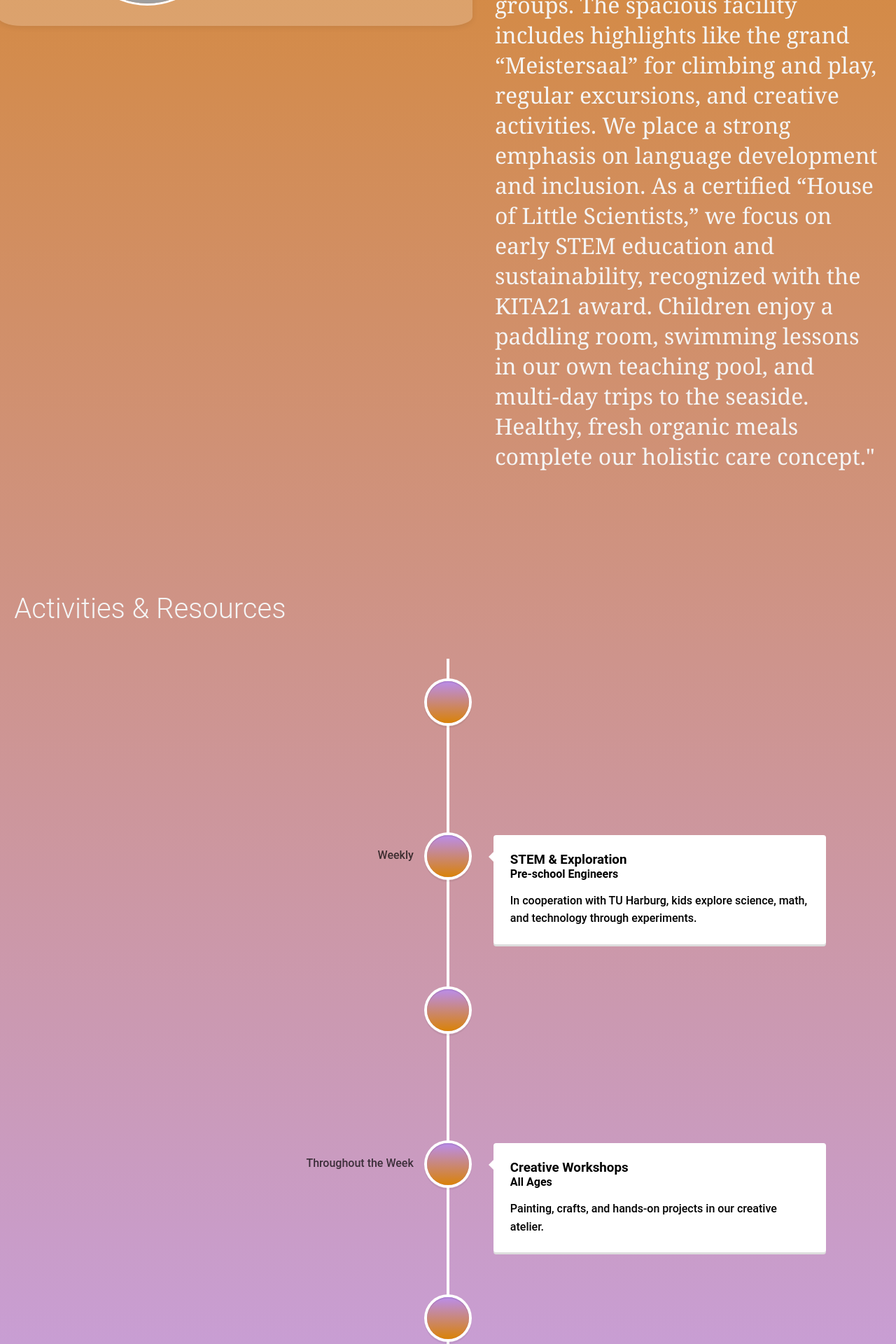
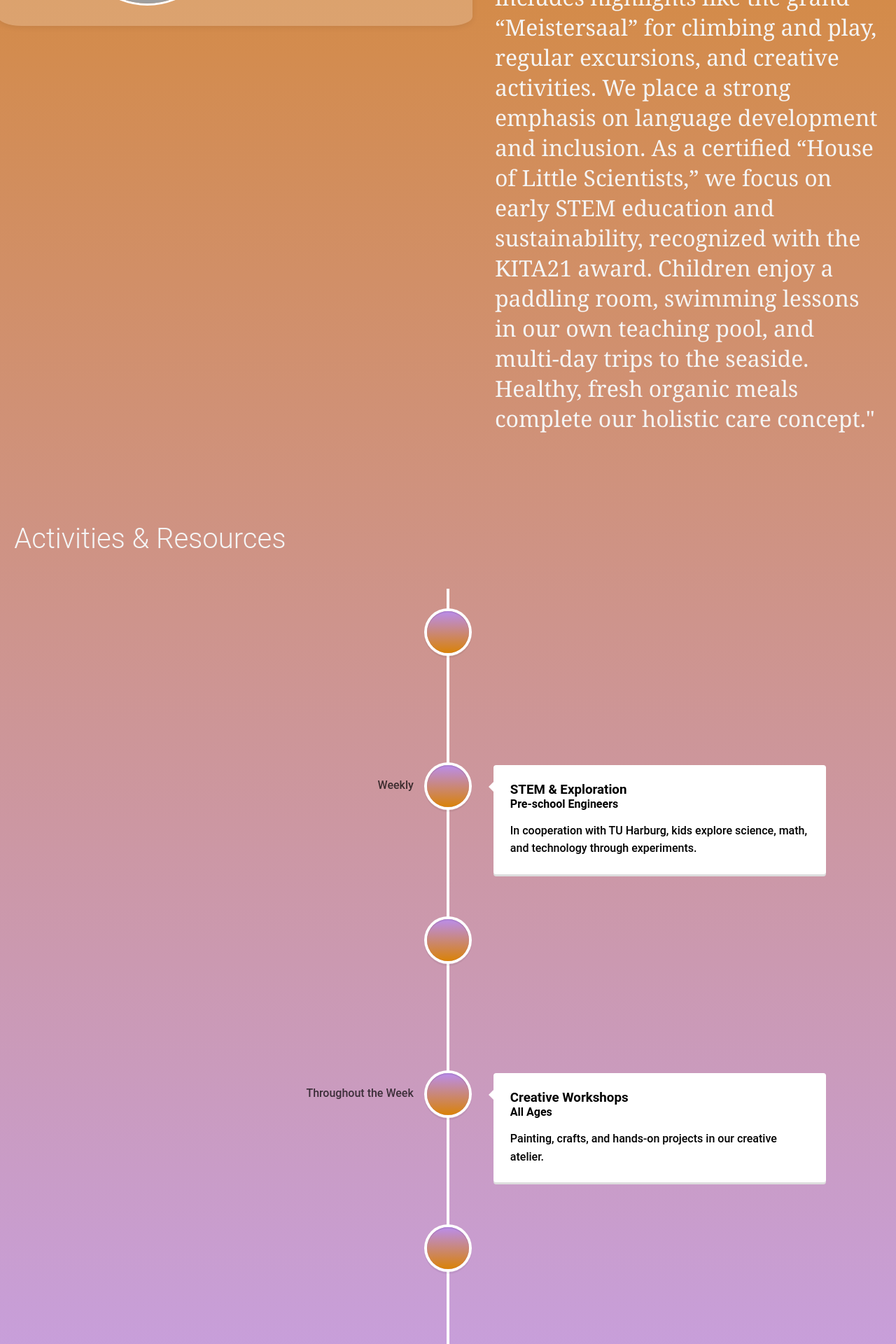
Before and after one commit to markak47/software-project, a React (Vite) app: page / in a window 1280 px wide. Shown: the part 880-2800 px from the top of the page at 70% size. Built offline with nearby package versions, Linux system fonts and the light colour scheme; grey boxes are pictures that could not be loaded; some icons are missing.

Commit message:
changes to design

```diff
--- a/src/pages/Landing.tsx
+++ b/src/pages/Landing.tsx
@@ -241,7 +241,7 @@ function Login() {
       <p
         style={{
           position: "relative",
-          top: "-25px",
+          top: "-79px",
           right: "-28%",
           width: "45%",
           display: "table-cell",
@@ -268,7 +268,7 @@ function Login() {
       <p
         style={{
           position: "relative",
-          top: "100px",
+          top: "0px",
           left: "-35%",
           fontSize: "2.5rem",
           color: "#f5f5f5",
@@ -282,7 +282,7 @@ function Login() {
       {/* Timeline component */}
       <div
         style={{
-          marginTop: "100px",
+          marginTop: "0px",
           width: "100%",
           maxWidth: "1200px",
           color: "#000000",
--- a/src/pages/ManagerLogin.tsx
+++ b/src/pages/ManagerLogin.tsx
@@ -29,11 +29,11 @@ function ManagerLogin() {
   return (
     <div
       style={{
-        minHeight: "70vh",
+        minHeight: "100vh",
         display: "flex",
         alignItems: "center",
         justifyContent: "center",
-        background: "linear-gradient(135deg, #ece9e6 0%, #ffffff 100%)",
+        background: "linear-gradient(to top,rgba(255, 255, 255, 0.2),rgb(27, 25, 31))",
       }}
     >
       <form
--- a/src/pages/ParentLogin.tsx
+++ b/src/pages/ParentLogin.tsx
@@ -29,11 +29,11 @@ function ParentLogin() {
   return (
     <div
       style={{
-        minHeight: "70vh",
+        minHeight: "100vh",
         display: "flex",
         alignItems: "center",
         justifyContent: "center",
-        background: "linear-gradient(135deg, #fff7ed 0%, #fdba74 100%)",
+        background: "linear-gradient(to top,rgba(255, 255, 255, 0.2),rgb(217, 130, 7))",
       }}
     >
       <form
--- a/src/pages/TeacherLogin.tsx
+++ b/src/pages/TeacherLogin.tsx
@@ -29,11 +29,11 @@ function TeacherLogin() {
   return (
     <div
       style={{
-        minHeight: "70vh",
+        minHeight: "100vh",
         display: "flex",
         alignItems: "center",
         justifyContent: "center",
-        background: "linear-gradient(135deg, #f8fafc 0%, #e0e7ff 100%)",
+        background: "linear-gradient(to top,rgba(255, 255, 255, 0.2),rgb(45, 7, 217))",
       }}
     >
       <form
```
